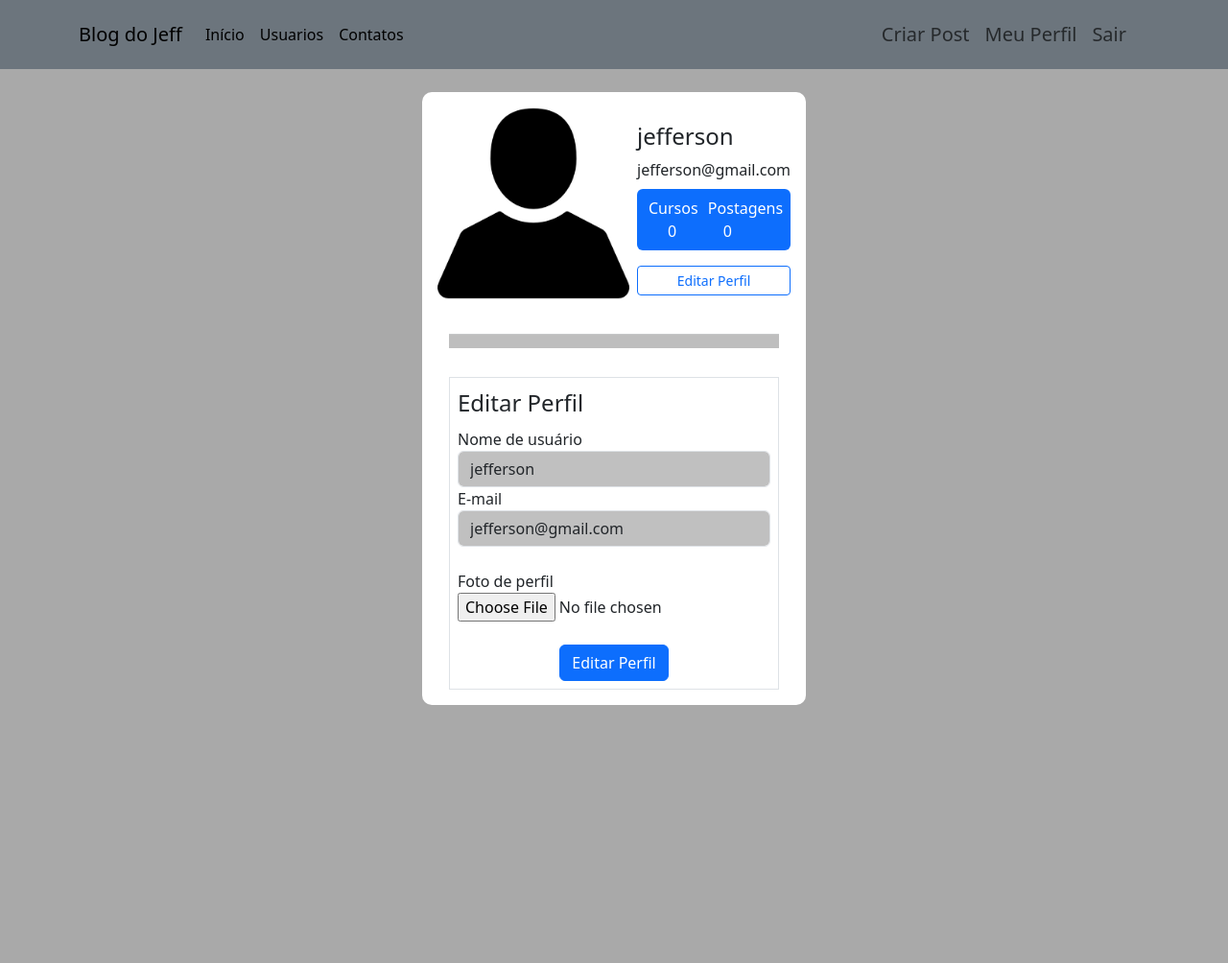
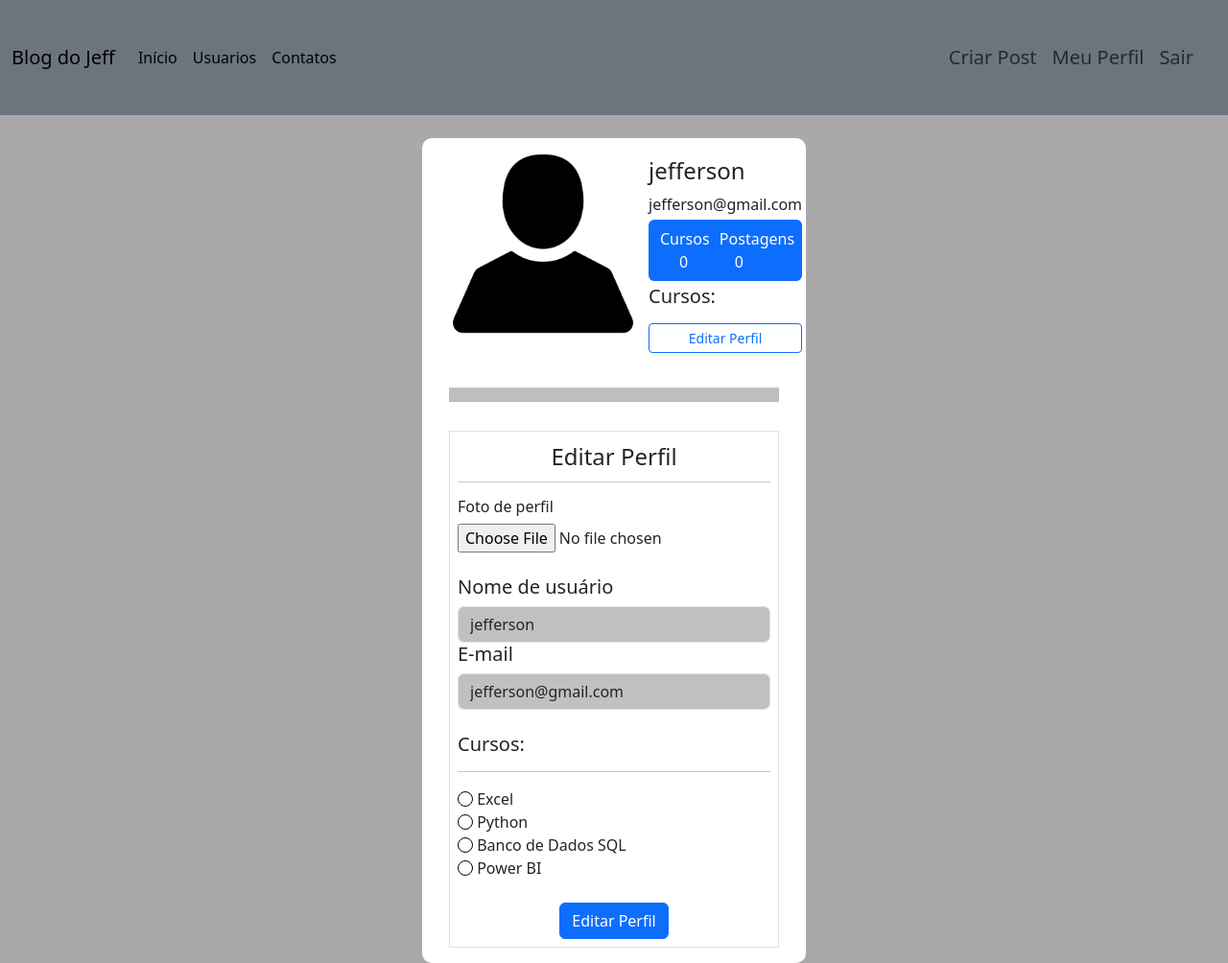
Before and after one commit to jeffin-Dev/blog-flask, a Flask app: page /editar-perfil in a window 1280 px wide. Shown: the whole page at 96% size. Before the commit the page ends 735 px from the top, so only its background shows below. Run offline with Flask 3, Linux system fonts and the light colour scheme; a user stored in the database is signed in; some libraries are stand-ins or nearby versions.

Commit message:
Deploy de atualização
Terminei o perfil, aba de usuarios e fazer postagem

```diff
--- a/ProjectBlogJeff/forms.py
+++ b/ProjectBlogJeff/forms.py
@@ -1,6 +1,6 @@
 from flask_wtf import FlaskForm
 from flask_wtf.file import FileField, FileAllowed
-from wtforms import StringField, PasswordField, SubmitField, BooleanField
+from wtforms import StringField, PasswordField, SubmitField, BooleanField, TextAreaField
 from wtforms.validators import DataRequired, Length, EqualTo, Email, ValidationError
 from ProjectBlogJeff.models import Usuario
 from flask_login import current_user
@@ -36,6 +36,11 @@ class FormEditarPerfil(FlaskForm):
                                                                                                    inválida. Escolha
                                                                                                    (JPG OU PNG).''')])
 
+    curso_excel = BooleanField('Excel')
+    curso_python = BooleanField('Python')
+    curso_sql = BooleanField('Banco de Dados SQL')
+    curso_powerbi = BooleanField('Power BI')
+
     def validate_username(self, username):
         if current_user.username != username.data:
             usuario = Usuario.query.filter_by(username=username.data).first()
@@ -46,3 +51,9 @@ class FormEditarPerfil(FlaskForm):
             usuario = Usuario.query.filter_by(email=email.data).first()
             if usuario:
                 raise ValidationError('E-mail ja esta em uso. Informe um e-mail válido.')
+
+
+class CriarPost(FlaskForm):
+    titulo = StringField('Título', validators=[DataRequired()])
+    corpo = TextAreaField('Postagem', validators=[DataRequired()])
+    botao_submit = SubmitField('Postar')
--- a/ProjectBlogJeff/routes.py
+++ b/ProjectBlogJeff/routes.py
@@ -1,11 +1,10 @@
 from flask import render_template, url_for, request, flash, redirect
-from ProjectBlogJeff.forms import FormLoginAccount, FormCreateAccount, FormEditarPerfil
+from ProjectBlogJeff.forms import FormLoginAccount, FormCreateAccount, FormEditarPerfil, CriarPost
 from ProjectBlogJeff import app, database, bcrypt
-from ProjectBlogJeff.models import Usuario
+from ProjectBlogJeff.models import Usuario, Post
 from flask_login import login_user, logout_user, current_user, login_required
-from ProjectBlogJeff.funcoes import tratamento_img
+from ProjectBlogJeff.funcoes import tratamento_img, validar_cursos, cursos_lista
 
-lista_usuarios = ['Jeff', 'Isa', 'João', 'Pedro', 'Ana']
 
 @app.route('/')
 def home():
@@ -18,7 +17,10 @@ def contato():
 @app.route('/usuarios')
 @login_required
 def usuarios():
-    return render_template('usuarios.html', lista_usuarios=lista_usuarios)
+    lista_usuarios = Usuario.query.all()
+    cursos = cursos_lista(current_user.cursos)
+    qtd_cursos = len(cursos)
+    return render_template('usuarios.html', lista_usuarios=lista_usuarios, qtd_cursos=qtd_cursos)
 
 @app.route('/login', methods=['GET', 'POST'])
 def login():
@@ -53,28 +55,39 @@ def logout():
     flash('Deslogado Com Sucesso.', 'alert-success')
     return redirect(url_for('login'))
 
-@app.route('/post/criar')
+@app.route('/post/criar', methods=['GET', 'POST'])
 @login_required
 def criar_post():
-    return render_template('criar_post.html')
+    form = CriarPost()
+    if form.validate_on_submit():
+        post = Post(titulo=form.titulo.data, corpo=form.corpo.data, autor=current_user)
+        database.session.add(post)
+        database.session.commit()
+        flash('Sua publicação foi postada.','alert-success')
+        return redirect(url_for('home'))
+    return render_template('criar_post.html', form=form)
 
 @app.route('/perfil')
 @login_required
 def meu_perfil():
     form_editar_perfil = FormEditarPerfil()
     foto_perfil = url_for('static', filename= 'fotos_perfil/{}'.format(current_user.foto_de_perfil))
-    return render_template('meu_perfil.html', foto_perfil=foto_perfil,  form_editar_perfil=form_editar_perfil)
+    cursos = cursos_lista(current_user.cursos)
+    qtd_cursos = len(cursos)
+    return render_template('meu_perfil.html', foto_perfil=foto_perfil,
+                           form_editar_perfil=form_editar_perfil, cursos=cursos, qtd_cursos=qtd_cursos)
 
 @app.route('/editar-perfil', methods=['GET', 'POST'])
 @login_required
 def editar_perfil():
     form_editar_perfil = FormEditarPerfil()
     if form_editar_perfil.validate_on_submit():
-        current_user.email = form_editar_perfil.email.data
-        current_user.username = form_editar_perfil.username.data
         if form_editar_perfil.nova_foto_perfil.data:
             nome_img = tratamento_img(form_editar_perfil.nova_foto_perfil.data)
             current_user.foto_de_perfil = nome_img
+        current_user.email = form_editar_perfil.email.data
+        current_user.username = form_editar_perfil.username.data
+        current_user.cursos = validar_cursos(form_editar_perfil)
         database.session.commit()
         flash('Perfil Atualizado com Sucesso.', 'alert-success')
         return redirect(url_for('meu_perfil'))
--- a/ProjectBlogJeff/static/main.css
+++ b/ProjectBlogJeff/static/main.css
@@ -1,12 +1,10 @@
 body{
     background-color:#A9A9A9;
-    border-radius: 10px;
 }
 
 .form-control{
    background-color:#C0C0C0;
 }
-
 
 .card{
   width: 400px;
--- a/ProjectBlogJeff/templates/base.html
+++ b/ProjectBlogJeff/templates/base.html
@@ -27,9 +27,13 @@
             {% endif %}
         {% endwith %}
     </div>
+
     {% block body %}
     {% endblock %}
-    <script src="https://cdn.jsdelivr.net/npm/bootstrap@5.3.0/dist/js/bootstrap.bundle.min.js" integrity="sha384-geWF76RCwLtnZ8qwWowPQNguL3RmwHVBC9FhGdlKrxdiJJigb/j/68SIy3Te4Bkz" crossorigin="anonymous"></script>
+
+<script src="https://code.jquery.com/jquery-3.2.1.slim.min.js" integrity="sha384-KJ3o2DKtIkvYIK3UENzmM7KCkRr/rE9/Qpg6aAZGJwFDMVNA/GpGFF93hXpG5KkN" crossorigin="anonymous"></script>
+<script src="https://cdn.jsdelivr.net/npm/popper.js@1.12.9/dist/umd/popper.min.js" integrity="sha384-ApNbgh9B+Y1QKtv3Rn7W3mgPxhU9K/ScQsAP7hUibX39j7fakFPskvXusvfa0b4Q" crossorigin="anonymous"></script>
+<script src="https://cdn.jsdelivr.net/npm/bootstrap@4.0.0/dist/js/bootstrap.min.js" integrity="sha384-JZR6Spejh4U02d8jOt6vLEHfe/JQGiRRSQQxSfFWpi1MquVdAyjUar5+76PVCmYl" crossorigin="anonymous"></script>
 </body>
 </html>
 <!--Site desenvolvido por jefferson.dev.contato@gmail.com-->
--- a/ProjectBlogJeff/templates/editar_perfil.html
+++ b/ProjectBlogJeff/templates/editar_perfil.html
@@ -6,10 +6,22 @@
     <hr style="height:15px; background-color: black; position: relative; top: 20px; margin-bottom: 50px">
     <form method="POST" action="" class="border mt-4 p-2" enctype="multipart/form-data">
         {{ form_editar_perfil.csrf_token }}
-        <legend>Editar Perfil</legend>
+
+        <legend class="text-center">Editar Perfil</legend>
+        <hr>
         <fieldset>
             <div class="form-group">
-                {{ form_editar_perfil.username.label(class="form-control-label") }}
+                <div class="form-group">
+                    <h6>{{ form_editar_perfil.nova_foto_perfil.label }}</h6>
+                    {{ form_editar_perfil.nova_foto_perfil(class="form-control-file") }}
+                    {% if form_editar_perfil.nova_foto_perfil.errors %}
+                        {% for erro in form_editar_perfil.nova_foto_perfil.errors %}
+                            <span class="text-danger ">{{ erro }}</span><br>
+                        {% endfor %}
+                    {% endif %}
+                </div>
+                <br>
+                <h5>{{ form_editar_perfil.username.label(class="form-control-label") }}</h5>
                 {% if form_editar_perfil.username.errors %}
                     {{ form_editar_perfil.username(class="form-control is-invalid") }}
                     <div class="invalid-feedback">
@@ -22,7 +34,7 @@
                 {% endif %}
             </div>
             <div class="form-group">
-                {{ form_editar_perfil.email.label(class="form-control-label") }}
+                <h5>{{ form_editar_perfil.email.label(class="form-control-label") }}</h5>
                 {% if form_editar_perfil.email.errors %}
                     {{ form_editar_perfil.email(class="form-control is-invalid") }}
                     <div class="invalid-feedback">
@@ -35,20 +47,19 @@
                 {% endif %}
             </div>
             <br>
-            <div class="form-group">
-                {{ form_editar_perfil.nova_foto_perfil.label }}
-                {{ form_editar_perfil.nova_foto_perfil(class="form-control-file") }}
-                {% if form_editar_perfil.nova_foto_perfil.errors %}
-                    {% for erro in form_editar_perfil.nova_foto_perfil.errors %}
-
-                <span class="text-danger ">{{ erro }}</span><br>
-                    {% endfor %}
-                {% endif %}
-            </div>
+            <h5>Cursos:</h5>
+            <hr>
+            {% for curso in form_editar_perfil %}
+                {% if 'curso_' in curso.name %}
+                    {{ curso (class="form-check-input border-black rounded-circle") }}
+                    {{ curso.label(class="form-control-label") }}
+                    <br>
+                {% endif%}
+            {% endfor %}
             <br>
-                <span class="justify-content-center d-flex w-100">
-                    {{ form_editar_perfil.botao_submit_editar_perfil(class="btn btn-primary")}}
-                </span>
+            <span class="justify-content-center d-flex w-100">
+                {{ form_editar_perfil.botao_submit_editar_perfil(class="btn btn-primary")}}
+            </span>
         </fieldset>
     </form>
 </div>
--- a/ProjectBlogJeff/templates/meu_perfil.html
+++ b/ProjectBlogJeff/templates/meu_perfil.html
@@ -3,30 +3,43 @@
 {% block body %}
 
 <div class="container d-flex justify-content-center">
-    <div class="card p-3">
+    <div class="card p-3" >
             <div class="row">
-                <div class="col-perfil d-flex ">
-                    <div class="pe-2">
-                        <img src="{{ foto_perfil }}" class = "rounded" width="200" >
+                <div class="col-perfil d-flex" >
+                    <div class="pe-0">
+                        <img src="{{ foto_perfil }}" class = "rounded px-3" width="220" >
                     </div>
-                    <div class="ml-3 w-100">
-                       <h4 class="mt-3"> {{ current_user.username }}</h4>
+                    <div class="w-100 pe-5">
+                       <h4 class="mt-1"> {{ current_user.username }}</h4>
                        <span style = "font-size:16px" >{{ current_user.email }}</span>
-                       <div class="p-2 mt-2 bg-primary d-flex justify-content-between rounded text-white">
-                            <div class="d-flex flex-column">
-                                <span class="articles ps-1">Cursos</span>
-                                <span class="number1 ps-4">0</span>
-                            </div>
+                       <div class="p-2 mt-1 bg-primary d-flex justify-content-between rounded text-white">
+                           {% if 'Não informado' in current_user.cursos %}
+                               <div class="d-flex flex-column">
+                                    <span class="articles ps-1">Cursos</span>
+                                    <span class="number1 ps-4">0</span>
+                                </div>
+                           {% else %}
+                                <div class="d-flex flex-column">
+                                    <span class="articles ps-1">Cursos</span>
+                                    <span class="number1 ps-4">{{ qtd_cursos }}</span>
+                                </div>
+                           {% endif %}
                             <div class="d-flex flex-column">
                                 <span class="articles ps-2">Postagens</span>
                                 <span class="number1 ps-4">0</span>
                             </div>
                        </div>
+                       <div class="mt-1 justify-content-center w-100">
+                           <h5>Cursos:</h5>
+                                {% for curso in cursos %}
+                           <button type="button" class="btn btn-success btn-sm disabled ">{{ curso }}</button>
+                                {% endfor %}
+                       </div>
                        <div class="button mt-3 d-flex flex-row align-items-center">
                             <a class ="w-100" href="{{ url_for('editar_perfil') }}">
                                <button class="btn btn-sm btn-outline-primary w-100">Editar Perfil</button>
                            </a>
-                        </div>
+                       </div>
                     </div>
                 </div>
             </div>
--- a/ProjectBlogJeff/templates/navbar.html
+++ b/ProjectBlogJeff/templates/navbar.html
@@ -1,8 +1,11 @@
 
-<nav class="navbar navbar-expand-lg bg-secondary">
-  <div class="container-fluid container ">
-    <a class="navbar-brand" href="/">Blog do Jeff</a>
-    <div class="collapse navbar-collapse " id="navbarSupportedContent">
+<nav class="navbar navbar-expand-lg bg-secondary " >
+  <div class="container-fluid my-4" >
+    <a class="navbar-brand fs-5 " href="/">Blog do Jeff</a>
+      <button class="navbar-toggler" type="button" data-toggle="collapse" data-target="#navbarSupportedContent" aria-controls="#navbarSupportedContent" aria-expanded="false" aria-label="Toggle navigation">
+          <span class="navbar-toggler-icon"></span>
+      </button>
+    <div class="collapse navbar-collapse" id="navbarSupportedContent">
       <ul class=" navbar-nav me-auto mb-2 mb-lg-0">
         <li class="nav-item ">
           <a class="nav-link active" aria-current="page" href="/ ">Início</a>
--- a/main.py
+++ b/main.py
@@ -1,4 +1,4 @@
 from ProjectBlogJeff import app
 
 if __name__ == '__main__':
-    app.run(debug=True)
+    app.run(debug=True, host='192.168.0.47')
```
Also changed, not shown: ProjectBlogJeff/funcoes.py (+15 -0 lines), ProjectBlogJeff/templates/criar_post.html (+42 -5 lines), ProjectBlogJeff/templates/usuarios.html (+43 -10 lines), ProjectBlogJeff/static/fotos_perfil/Central Pub Sexta 16-09-22 150ad104a0b6ad970d2.jpg (added), ProjectBlogJeff/static/fotos_perfil/default0cb50a8669fbb682.jpg (added), ProjectBlogJeff/static/fotos_perfil/default4a5b42bc3a2a5f5e.jpg (added), ProjectBlogJeff/static/fotos_perfil/defaulta761902bb09511f3.jpg (added), ProjectBlogJeff/static/fotos_perfil/meuamor178588cb9c4852fd.jpg (added), instance/blog.db.
